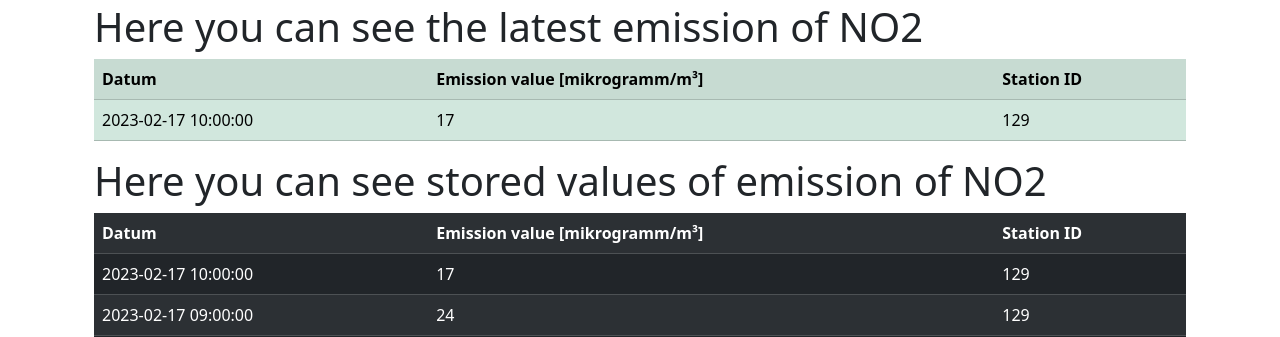
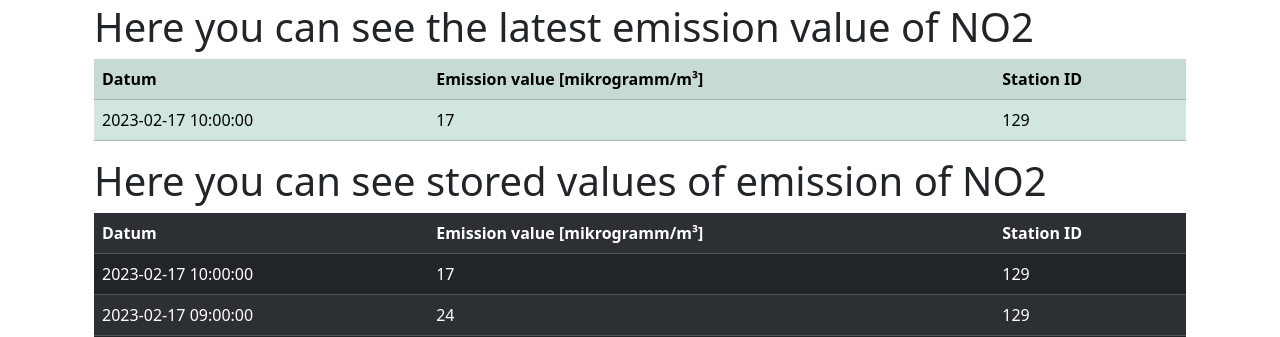
Before and after one commit to Frosti1991/NO2_emission_app, a Django app: page /emission in a window 1280 px wide. Shown: the part 115-452 px from the top of the page. Run offline with Django 4.2, Linux system fonts and the light colour scheme; data comes from the database, SQL or seed files in the repository; both versions use the stored data as it was after the commit; data that the repository does not hold is empty.

Commit message:
test gasag

```diff
--- a/gasag_interview/no_emission/templates/emission.html
+++ b/gasag_interview/no_emission/templates/emission.html
@@ -1,7 +1,7 @@
 {% extends "base.html" %}
 {% block body_block %}
 <div class="container">
-    <h1>Here you can see the latest emission of NO2</h1>
+    <h1>Here you can see the latest emission value of NO2</h1>
     <table class="table table-striped table-success">
         <tr>
             <th>Datum</th>
--- a/gasag_interview/no_emission/views.py
+++ b/gasag_interview/no_emission/views.py
@@ -60,10 +60,10 @@ def emission(request):
         json_data = response.json()
 
         # Loop over json_data (last 24 hours)
-        for i in range(24, 2, -1):
+        for i in range(24, 1, -1):
             json_time_dic = str(datetime.now().replace(
                 microsecond=0, second=0, minute=0)-timedelta(hours=i))
-
+            print(json_time_dic)
             # Extract NO emission value
             NO_value = json_data['data'][station][json_time_dic][3][1]
 
```
Also changed, not shown: gasag_interview/db.sqlite3.
